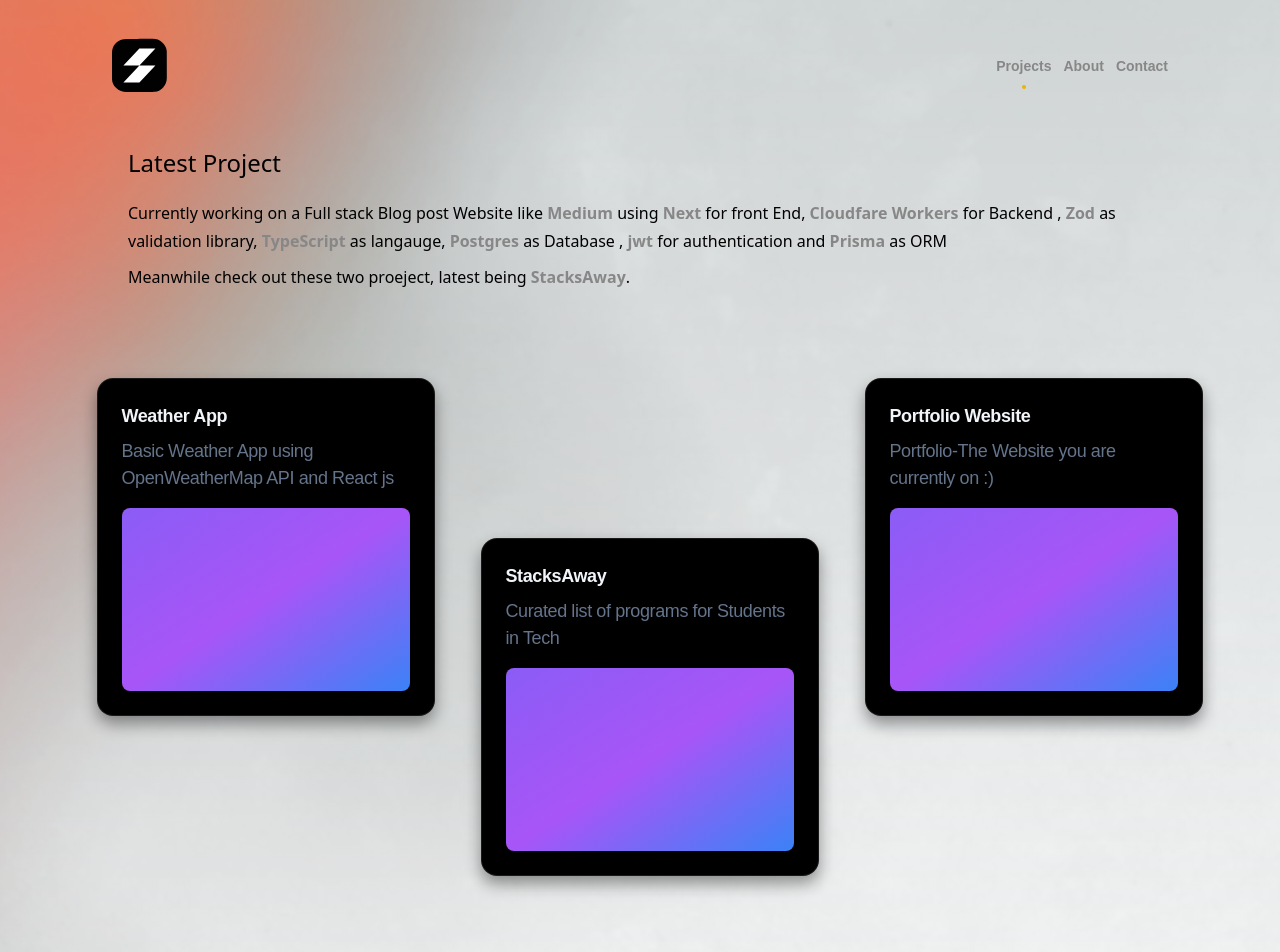
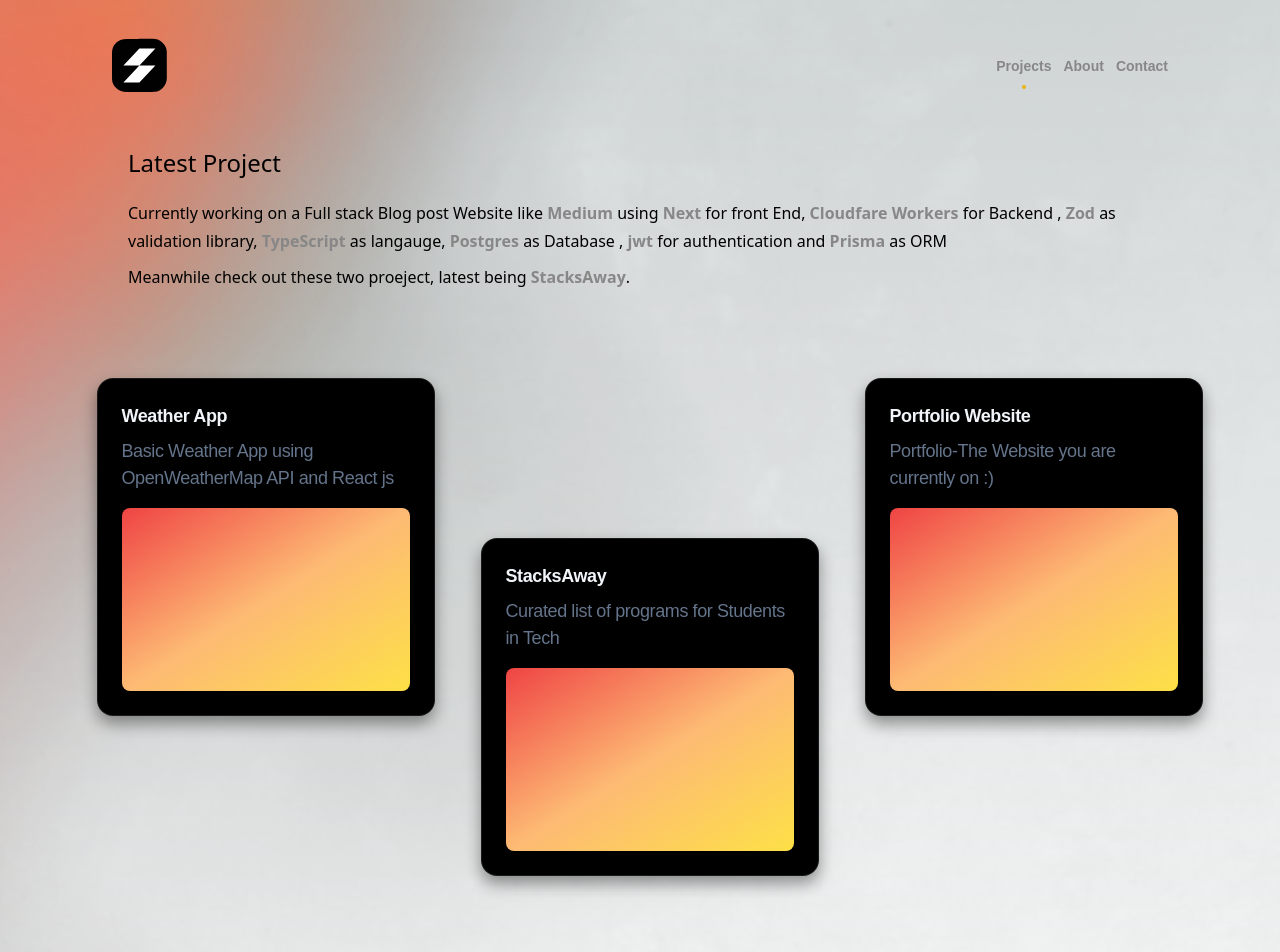
Before and after one commit to souvikrajsingh/new-portfolio, a Next.js app: page /projects in a window 1280 px wide. Shown: the top 952 px of the page. Built offline with nearby package versions, Linux system fonts and the light colour scheme.

Commit message:
Google-analytics/minor-changes

```diff
--- a/package.json
+++ b/package.json
@@ -9,10 +9,11 @@
     "lint": "next lint"
   },
   "dependencies": {
+    "@next/third-parties": "^14.2.3",
     "clsx": "^2.1.1",
     "date-fns": "^3.6.0",
     "framer-motion": "^11.1.7",
-    "next": "14.2.3",
+    "next": "^14.2.3",
     "react": "^18",
     "react-dom": "^18",
     "react-icons": "^5.1.0",
--- a/src/app/layout.js
+++ b/src/app/layout.js
@@ -1,5 +1,6 @@
 import { Inter } from "next/font/google";
 import "./globals.css";
+import { GoogleAnalytics } from "@next/third-parties/google";
 
 const inter = Inter({ subsets: ["latin"] });
 
@@ -16,6 +17,7 @@
         <link rel="icon" href="/assets/icon.svg" />
       </head>
       <body className={inter.className}>{children}</body>
+      <GoogleAnalytics gaId="G-VV12GM0DCF" />
     </html>
   );
 }
--- a/src/app/projects/page.jsx
+++ b/src/app/projects/page.jsx
@@ -62,7 +62,12 @@
                   Basic Weather App using OpenWeatherMap API and React js
                 </span>
               </div>
-              <div className="flex flex-1 w-full rounded-lg mt-4 bg-gradient-to-br from-violet-500 via-purple-500 to-blue-500"></div>
+              <div
+                className="flex flex-1 w-full rounded-lg mt-4 bg-gradient-to-br from-red-500
+                via-orange-300
+                to-yellow-300
+              "
+              ></div>
             </div>
           </PinContainer>
         </div>
@@ -80,7 +85,12 @@
                   Curated list of programs for Students in Tech
                 </span>
               </div>
-              <div className="flex flex-1 w-full rounded-lg mt-4 bg-gradient-to-br from-violet-500 via-purple-500 to-blue-500"></div>
+              <div
+                className="flex flex-1 w-full rounded-lg mt-4 bg-gradient-to-br from-red-500
+               via-orange-300
+               to-yellow-300
+              "
+              ></div>
             </div>
           </PinContainer>
         </div>
@@ -99,7 +109,11 @@
                   Portfolio-The Website you are currently on :{")"}
                 </span>
               </div>
-              <div className="flex flex-1 w-full rounded-lg mt-4 bg-gradient-to-br from-violet-500 via-purple-500 to-blue-500"></div>
+              <div
+                className="flex flex-1 w-full rounded-lg mt-4 bg-gradient-to-br from-red-500
+               via-orange-300
+               to-yellow-300"
+              ></div>
             </div>
           </PinContainer>
         </div>
--- a/src/components/Hero/HeroSection.jsx
+++ b/src/components/Hero/HeroSection.jsx
@@ -136,7 +136,7 @@
               href="https://www.stacksaway.tech/"
               className="px-4 py-2 rounded-xl text-xs font-normal font-cabinG font-semibold dark:text-white"
             >
-              Try now →
+              Check Out →
             </CardItem>
           </div>
         </CardBody>
```
Also changed, not shown: 1 other file (tests, documents, lock files or other folders).
